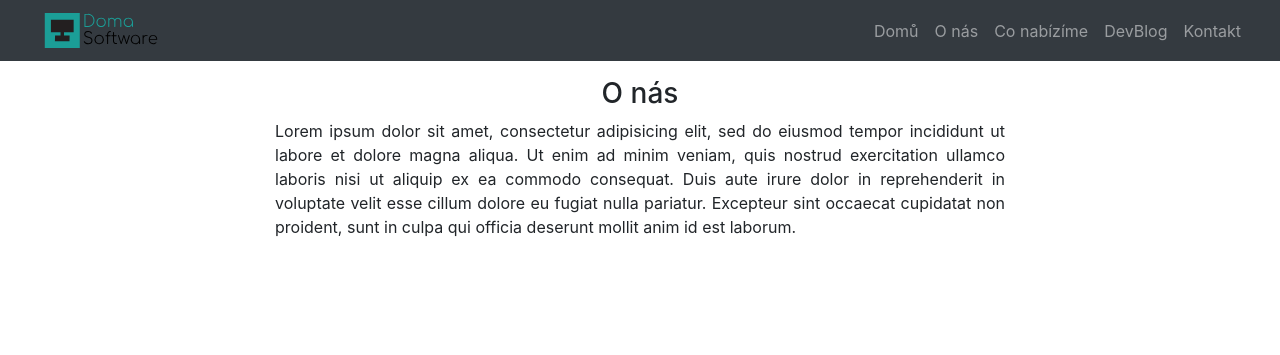
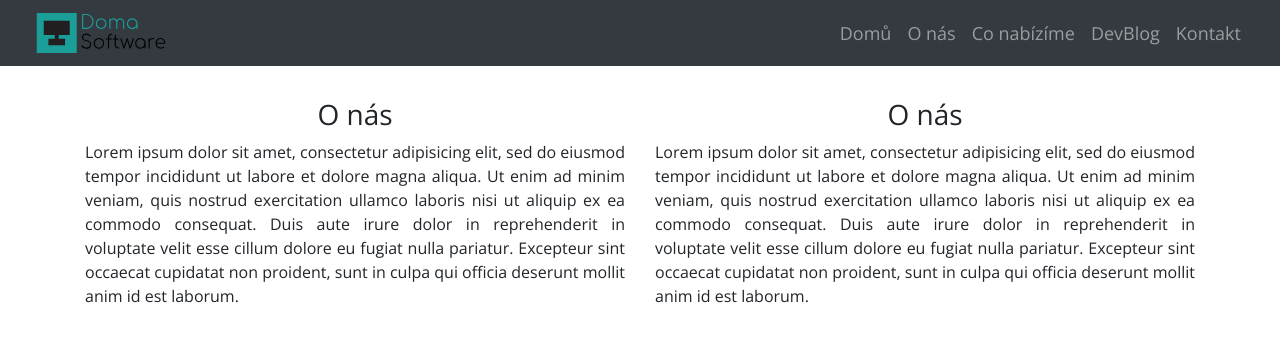
Before and after one commit to roudnas/DomaWebProjekt, a PHP site: page /frontend/oNas.php in a window 1280 px wide. Shown: the top 355 px of the page. Run offline with PHP 8.4, Linux system fonts and the light colour scheme.

Commit message:
Frontend minor changes

```diff
--- a/frontend/coNabizime.php
+++ b/frontend/coNabizime.php
@@ -20,7 +20,7 @@
       <nav class="navbar navbar-expand-md bg-dark navbar-dark" id="navigator">
         <div class="container-fluid">
 
-          <a class="navbar-brand" href="#Home"><img src="public/images/DomaSoftware157878.svg" alt="" width="140px" height="35px"></a>
+          <a class="navbar-brand" href="#Home"><img src="public/images/DomaSoftware157878.svg" alt="" width="140px" height="40px"></a>
           <button type="button" class="navbar-toggler" data-toggle="collapse" data-target="#MyTogglerNav" aria-controls="#MyTogglerNav"
            aria-label="Toggle Navigation"><span class="navbar-toggler-icon"></span></button>
 
--- a/frontend/devBlog.php
+++ b/frontend/devBlog.php
@@ -20,7 +20,7 @@
       <nav class="navbar navbar-expand-md bg-dark navbar-dark" id="navigator">
         <div class="container-fluid">
 
-          <a class="navbar-brand" href="#Home"><img src="public/images/DomaSoftware157878.svg" alt="" width="140px" height="35px"></a>
+          <a class="navbar-brand" href="#Home"><img src="public/images/DomaSoftware157878.svg" alt="" width="140px" height="40px"></a>
           <button type="button" class="navbar-toggler" data-toggle="collapse" data-target="#MyTogglerNav" aria-controls="#MyTogglerNav"
            aria-label="Toggle Navigation"><span class="navbar-toggler-icon"></span></button>
 
--- a/frontend/oNas.php
+++ b/frontend/oNas.php
@@ -20,7 +20,7 @@
       <nav class="navbar navbar-expand-md bg-dark navbar-dark" id="navigator">
         <div class="container-fluid">
 
-          <a class="navbar-brand" href="#Home"><img src="public/images/DomaSoftware157878.svg" alt="" width="140px" height="35px"></a>
+          <a class="navbar-brand" href="#Home"><img src="public/images/DomaSoftware157878.svg" alt="" width="140px" height="40px"></a>
           <button type="button" class="navbar-toggler" data-toggle="collapse" data-target="#MyTogglerNav" aria-controls="#MyTogglerNav"
            aria-label="Toggle Navigation"><span class="navbar-toggler-icon"></span></button>
 
@@ -40,10 +40,15 @@
 
   </header>
 
-  <article class="py-3">
+  <article class="py-3 my-3">
     <header class="text-center container">
       <div class="row justify-content-center">
-        <div class="col-11 col-sm-10 col-md-8">
+        <div class="col-10 col-sm-10 col-md-6 col-lg-6">
+          <h3>O nás</h3>
+          <p class="text-justify">Lorem ipsum dolor sit amet, consectetur adipisicing elit, sed do eiusmod tempor incididunt ut labore et dolore magna aliqua. Ut enim ad minim veniam, quis nostrud exercitation ullamco laboris nisi ut aliquip ex ea commodo consequat. Duis aute irure dolor in reprehenderit in voluptate velit esse cillum dolore eu fugiat nulla pariatur. Excepteur sint occaecat cupidatat non proident, sunt in culpa qui officia deserunt mollit anim id est laborum.</p>
+        </div>
+
+        <div class="col-10 col-md-6 col-sm-10 col-lg-6 ">
           <h3>O nás</h3>
           <p class="text-justify">Lorem ipsum dolor sit amet, consectetur adipisicing elit, sed do eiusmod tempor incididunt ut labore et dolore magna aliqua. Ut enim ad minim veniam, quis nostrud exercitation ullamco laboris nisi ut aliquip ex ea commodo consequat. Duis aute irure dolor in reprehenderit in voluptate velit esse cillum dolore eu fugiat nulla pariatur. Excepteur sint occaecat cupidatat non proident, sunt in culpa qui officia deserunt mollit anim id est laborum.</p>
         </div>
--- a/frontend/public/css/particles.css
+++ b/frontend/public/css/particles.css
@@ -15,7 +15,7 @@ canvas {
   background-image: url("../images/DomaSoftware157878.svg");
   background-repeat: no-repeat;
   background-size: 20%;
-  background-position: 50% 50%;
+  background-position: 50% 40%;
 } /* ---- stats.js ---- */
 .count-particles {
   background: #000022;
--- a/frontend/public/css/style.css
+++ b/frontend/public/css/style.css
@@ -1,9 +1,17 @@
+@import url('https://fonts.googleapis.com/css?family=Open+Sans:300,400');
+
+
+* {
+font-family: 'Open Sans', sans-serif;
+}
 #line {
 border-bottom: 3px solid #157878;
 }
-#navigatorIndex {
+#navigatorIndex, #navigator {
   background-color: #292e48;
-  font-size: 15px;
+  font-size: 18px;
+  font-weight: 400;
+  font-family: 'Open Sans', sans-serif;
 }
 #headyIndex {
 max-height: 70vh;
--- a/frontend/public/js/particles.js
+++ b/frontend/public/js/particles.js
@@ -1,6 +1,6 @@
 particlesJS("particles-js", {
   particles: {
-    number: { value: 80, density: { enable: true, value_area: 800 } },
+    number: { value: 130, density: { enable: true, value_area: 800 } },
     color: { value: "#ffffff" },
     shape: {
       type: "circle",
@@ -46,7 +46,7 @@ particlesJS("particles-js", {
     modes: {
       grab: { distance: 400, line_linked: { opacity: 1 } },
       bubble: { distance: 250, size: 0, duration: 2, opacity: 0, speed: 3 },
-      repulse: { distance: 400, duration: 0.4 },
+      repulse: { distance: 200, duration: 0.4 },
       push: { particles_nb: 4 },
       remove: { particles_nb: 2 }
     }
```
Also changed, not shown: frontend/kontakt.php (+4 -4 lines), cms/imports/dbconn.php (line endings or trailing spaces).
